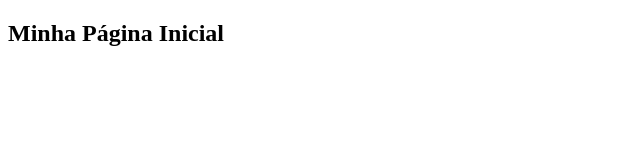
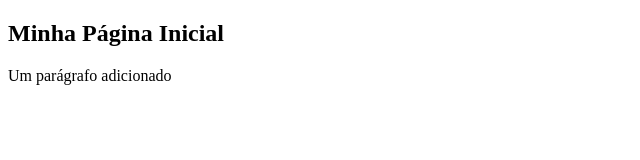
Before and after one commit to PaivaJudson/projecto-curso-git, a plain HTML site: page index.html in a window 1280 px wide. Shown: the whole page, without its empty margins (0-640 px from the left). Drawn offline with Linux system fonts and the light colour scheme.

Commit message:
adicionado um parágrafo no arquivo index.html

```diff
--- a/index.html
+++ b/index.html
@@ -9,6 +9,7 @@
 
 <body>
     <h2>Minha Página Inicial</h2>
+    <p>Um parágrafo adicionado </p>
 </body>
 
 </html>
```
